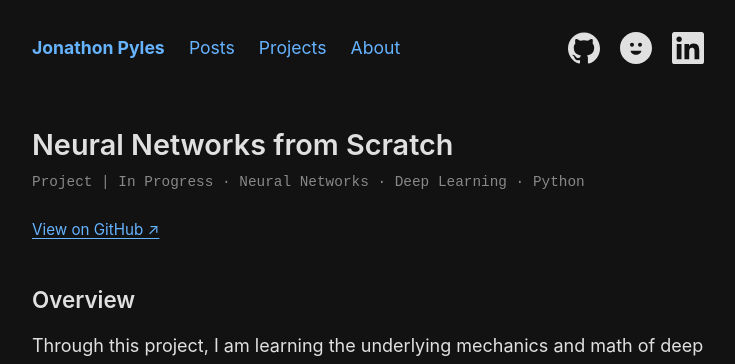
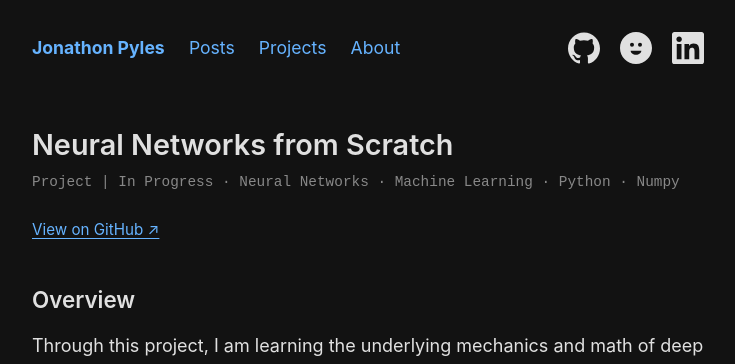
Before and after one commit to JNPyles/JNPyles.github.io, a Jekyll site: the page built from _posts/2025/2025-12-07-neural-networks-from-scratch.md, in a window 1280 px wide. Shown: the top 364 px of the page, without its empty margins (272-1007 px from the left). Built offline with Jekyll 4.4.1, drawn with Linux system fonts in a browser that asks for light colours; nearby versions of some CDN libraries.

Commit message:
Updating folder structure

```diff
--- a/_posts/2025-12-07-neural-networks-from-scratch.md
+++ b/_posts/2025/2025-12-07-neural-networks-from-scratch.md
@@ -2,8 +2,8 @@
 layout: project
 title: "Neural Networks from Scratch"
 date: 2025-12-07
-categories: [Educational]
-tags: [In Progress, Neural Networks, Deep Learning, Python]
+categories: [AI]
+tags: [In Progress, Neural Networks, Machine Learning, Python, Numpy]
 github_url: https://github.com/JNPyles/Neural-Networks-from-Scratch
 description: "Building a neural network entirely from scratch using Python and NumPy to truly understand the underlying mathematics of deep learning."
 ---
```
Also changed, not shown: _posts/2024/2024-02-18-Python-Data-Visualization.md (renamed from _posts/2024-02-18-Python-Data-Visualization.md), _posts/2024/2024-08-07-cfpb-complaint-analysis.md (renamed from _posts/2024-08-07-cfpb-complaint-analysis.md), _posts/2024/2024-08-31-summarizing-complaints.md (renamed from _posts/2024-08-31-summarizing-complaints.md), _posts/2025/2025-01-25-transportation-data.md (renamed from _posts/2025-01-25-transportation-data.md), _posts/2025/2025-05-21-8bit-breadboard-computer.md (renamed from _posts/2025-05-21-8bit-breadboard-computer.md), _posts/2026/2026-03-27-ai-governance-framework.md (renamed from _posts/2026-03-27-ai-governance-framework.md), _posts/2026/2026-03-27-website-project.md (renamed from _posts/2026-03-27-website-project.md).
